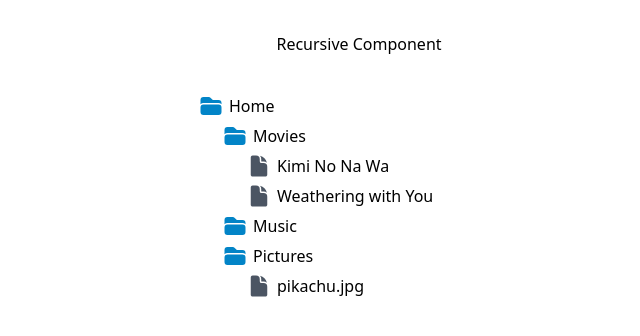
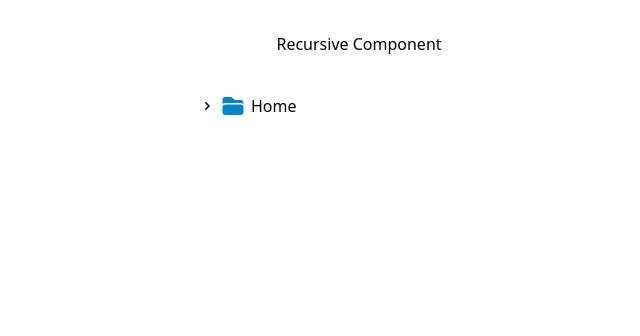
Before and after one commit to Sailwayfun/recursive-component, a React (Vite) app in the folder react/: page / in a window 1280 px wide. Shown: the top 336 px of the page, without its empty margins (281-921 px from the left). Built offline with nearby package versions, Linux system fonts and the light colour scheme.

Commit message:
able to collapse sub folders

```diff
--- a/react/src/components/Folders/index.tsx
+++ b/react/src/components/Folders/index.tsx
@@ -1,5 +1,8 @@
 import { FolderIcon } from "@heroicons/react/24/solid";
 import { DocumentIcon } from "@heroicons/react/24/solid";
+import { ChevronRightIcon } from "@heroicons/react/16/solid";
+
+import { useState } from "react";
 
 interface Folder {
   name: string;
@@ -33,19 +36,33 @@ export default function Folders() {
 }
 
 function Folder({ folder }: { folder: Folder }) {
+  const [isOpen, setIsOpen] = useState(false);
+
+  function toggleChildren() {
+    setIsOpen((o) => !o);
+  }
+
   return (
     <li className="my-1.5" key={folder.name}>
       <span className="flex items-center gap-1.5">
+        {folder.folders && folder.folders.length > 0 && (
+          <ChevronRightIcon
+            className={`size-4 ${isOpen && "rotate-90"}`}
+            onClick={toggleChildren}
+          />
+        )}
         {folder.folders && <FolderIcon className="size-6 text-sky-600" />}
         {!folder.folders && <DocumentIcon className="size-6 text-gray-600" />}
         {folder.name}
       </span>
 
-      <ul className="pl-6">
-        {folder.folders?.map((folder) => (
-          <Folder folder={folder} key={folder.name} />
-        ))}
-      </ul>
+      {isOpen && (
+        <ul className="pl-6">
+          {folder.folders?.map((folder) => (
+            <Folder folder={folder} key={folder.name} />
+          ))}
+        </ul>
+      )}
     </li>
   );
 }
```
